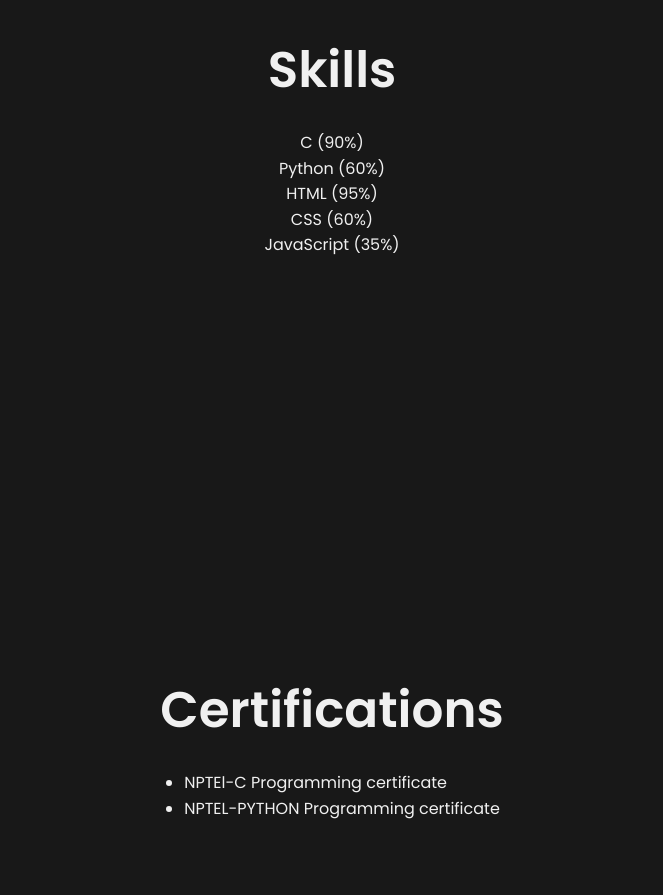
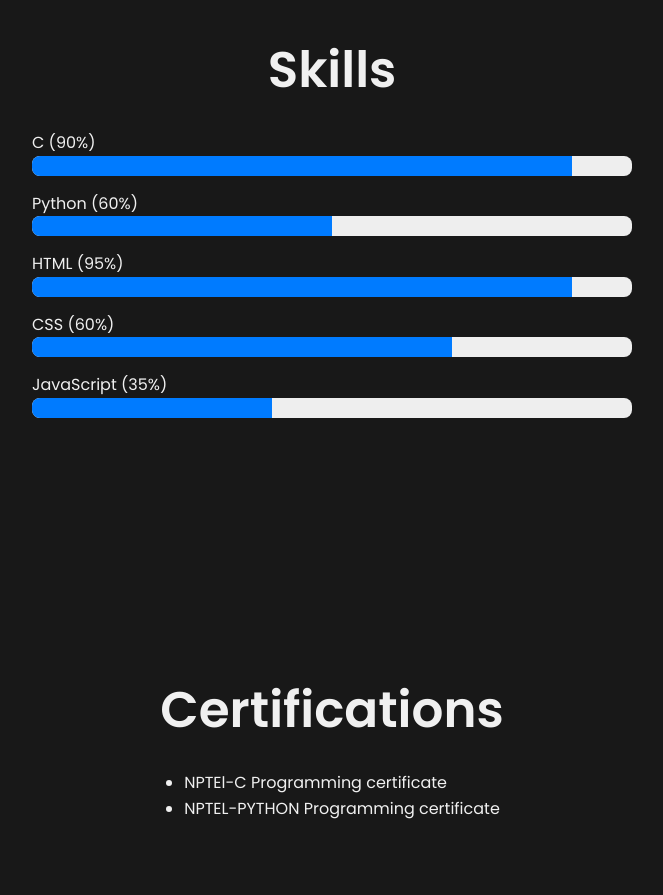
Before and after one commit to bhuvanpopuri/portfolio, a plain HTML site: page index.html in a window 1280 px wide. Shown: the part 1360-2255 px from the top of the page, without its empty margins (308-971 px from the left). Drawn offline with Linux system fonts and the light colour scheme.

Commit message:
style.css

```diff
--- a/style.css
+++ b/style.css
@@ -131,20 +131,26 @@ footer {
   flex: 1;                  /* Take remaining space */
   font-family: Arial, sans-serif;
 }
-.skillbar-container {
+.skills-container {
+  max-width: 600px;
+  margin: auto;
+  text-align: left;
+}
+
+.skillbar {
   width: 100%;
+  background-color: #eee;
+  border-radius: 8px;
+  margin-bottom: 15px;
   height: 20px;
-  background-color: #c1c1c1; /* Light gray background */
-  border-radius: 10px;
-  margin-bottom: 15px;
-  overflow: hidden; /* Ensures bars stay inside */
+  overflow: hidden;
 }
 
 .bar {
   height: 100%;
-  background-color: #4CAF50; /* Green fill */
-  border-radius: 10px;
-  transition: width 2s ease; /* Smooth animation */
+  background-color: #007BFF;
+  transition: width 1s ease;
+}
 }
 .menu-toggle {
   display: none;
```
